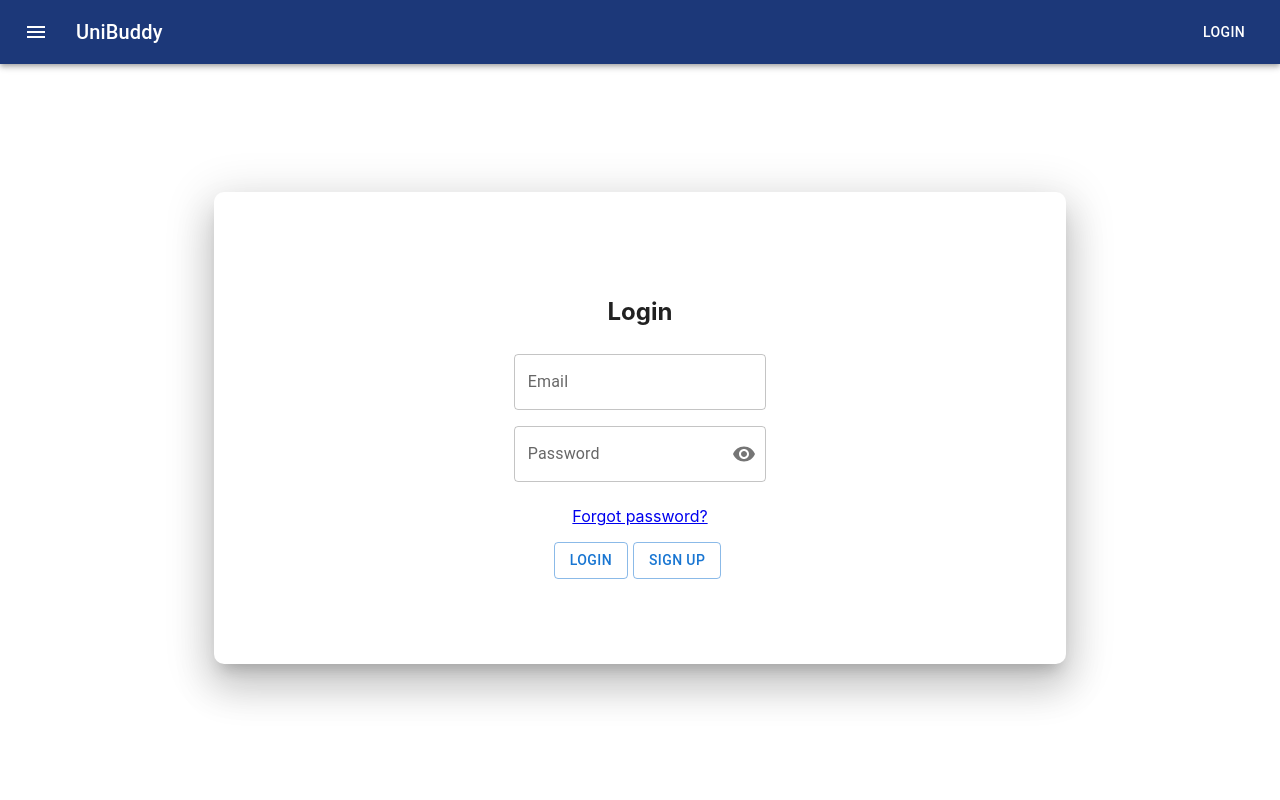
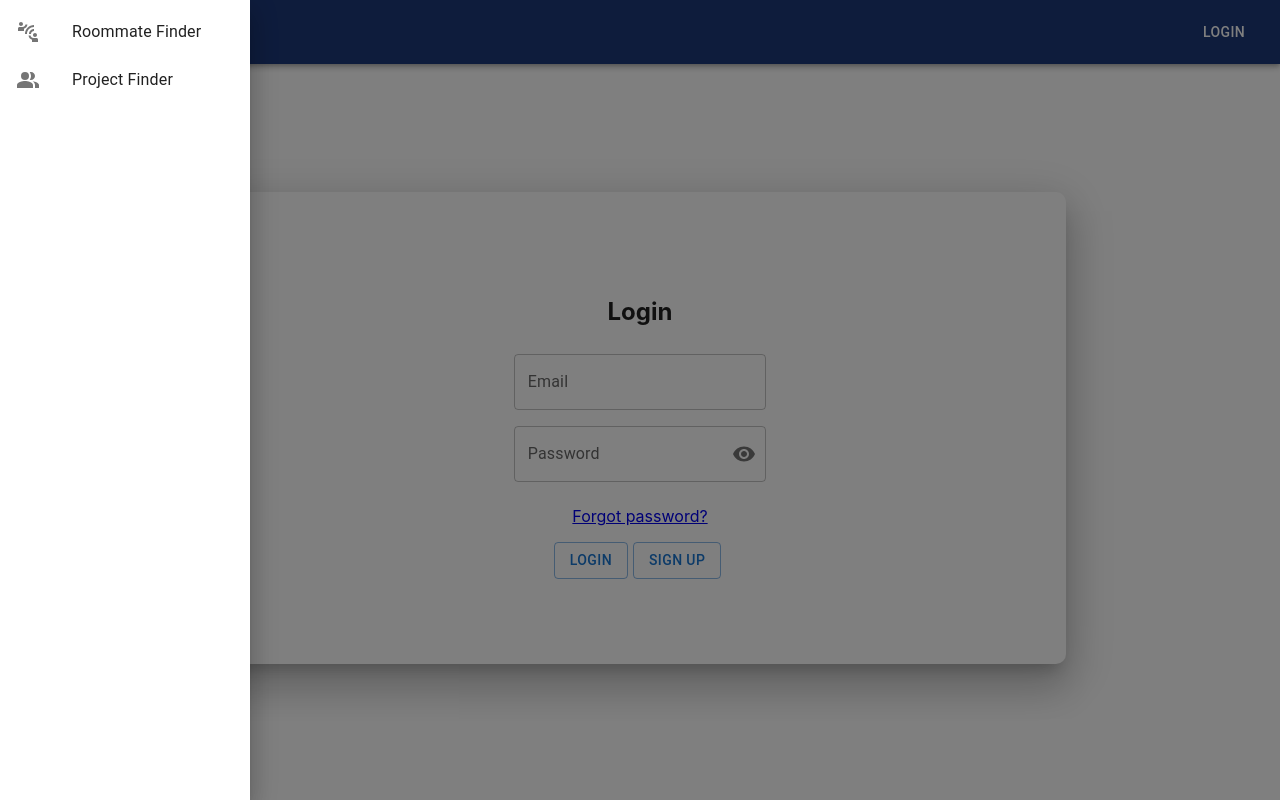
Before and after one commit to arcticknox/theunibuddy, a React (Create React App) app in the folder client/: page /login in a window 1280 px wide. Both pictures are taken after a click on the button 36 px from the left and 32 px from the top of the page. Built offline with nearby package versions, Linux system fonts and the light colour scheme.

Commit message:
added client drawer component (#35)

```diff
--- a/client/src/components/Home/HomeTile/HomeTile.js
+++ b/client/src/components/Home/HomeTile/HomeTile.js
@@ -34,11 +34,11 @@ function HomeTile(props) {
         'height': 300,
       }}
     >
-      <div style={{ 'text-align': 'center' }}>
+      <div style={{ textAlign: 'center' }}>
         <img src={getTitleImage()} width={'70%'}></img>
         <h3>{props.title}</h3>
       </div>
-      <div style={{ 'text-align': 'center' }}>
+      <div style={{ textAlign: 'center' }}>
         <Button variant="outlined">
           {props.type === 'blogs' ? 'View' : 'Join'}
         </Button>
--- a/client/src/components/Navbar/Navbar.js
+++ b/client/src/components/Navbar/Navbar.js
@@ -1,5 +1,6 @@
 import './Navbar.scss';
 import * as React from 'react';
+import { useState } from 'react';
 import {
   Box,
   AppBar,
@@ -8,13 +9,34 @@ import {
   Typography,
   Button,
   Link,
+  Drawer,
+  List,
+  ListItem,
+  ListItemButton,
+  ListItemIcon,
+  ListItemText,
 } from '@mui/material';
 import MenuIcon from '@mui/icons-material/Menu';
 import { useSelector } from 'react-redux';
 import AccountMenu from '../AccountMenu/AccountMenu';
+import ConnectWithoutContactIcon from
+  '@mui/icons-material/ConnectWithoutContact';
+import PeopleAltIcon from '@mui/icons-material/PeopleAlt';
+
+const drawerListData = [
+  {
+    name: 'Roommate Finder',
+    icon: <ConnectWithoutContactIcon fontSize='medium'/>,
+  },
+  {
+    name: 'Project Finder',
+    icon: <PeopleAltIcon fontSize='medium' />,
+  },
+];
 
 function Navbar() {
   const isLoggedIn = useSelector((state) => state.auth.isLoggedIn);
+  const [drawerState, setDrawerState] = useState(false);
 
   return (
     <Box sx={{ flexGrow: 1 }}>
@@ -28,7 +50,7 @@ function Navbar() {
             aria-label="menu"
             sx={{ mr: 2 }}
           >
-            <MenuIcon />
+            <MenuIcon onClick={() => setDrawerState(true)} />
           </IconButton>
           <Typography variant="h6" component="div"
             sx={{ flexGrow: 1 }}>
@@ -41,6 +63,29 @@ function Navbar() {
           </Button>}
         </Toolbar>
       </AppBar>
+      <Drawer
+        anchor={'left'}
+        open={drawerState}
+        onClose={() => setDrawerState(false)}
+      >
+        <Box
+          sx={{ width: 250 }}
+          role="presentation"
+        >
+          <List>
+            {drawerListData.map((item, index) => (
+              <ListItem key={index} disablePadding>
+                <ListItemButton>
+                  <ListItemIcon>
+                    {item.icon}
+                  </ListItemIcon>
+                  <ListItemText primary={item.name} />
+                </ListItemButton>
+              </ListItem>
+            ))}
+          </List>
+        </Box>
+      </Drawer>
     </Box>
   );
 }
```
